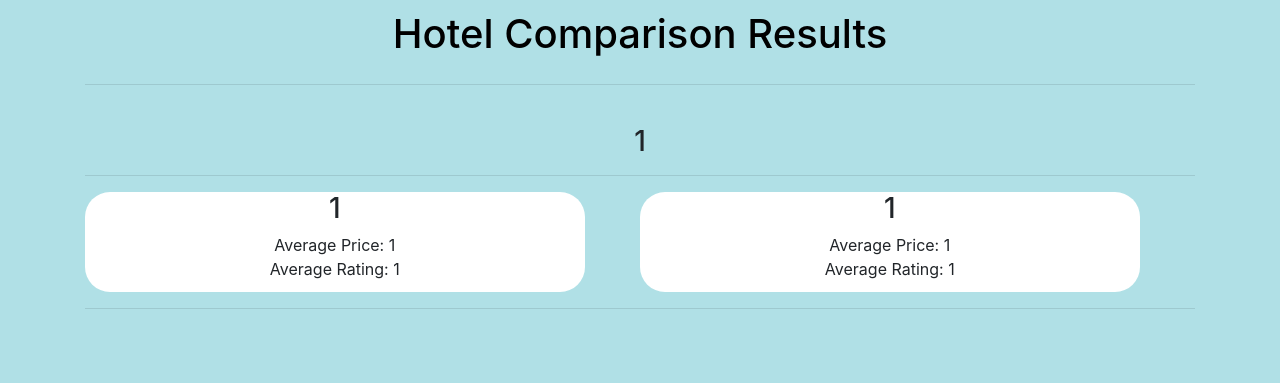
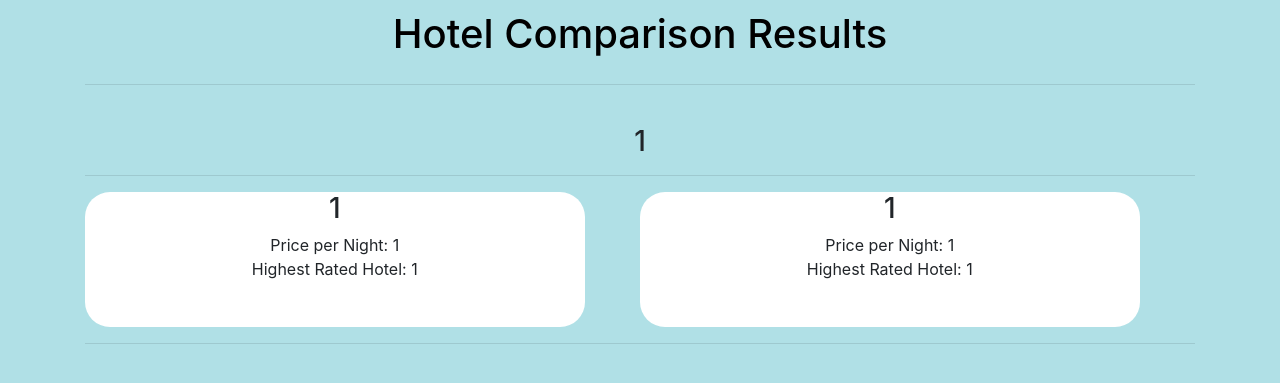
Before and after one commit to sarahhdong/UCSD-TritonHacks-2021, a Flask app: page /hotelresult/1/1/1/1/1/1/1 in a window 1280 px wide. Shown: the part 56-439 px from the top of the page. Run offline with Flask 2, Linux system fonts and the light colour scheme; some libraries are stand-ins or nearby versions.

Commit message:
final design

```diff
--- a/templates/foodcompare.html
+++ b/templates/foodcompare.html
@@ -19,7 +19,7 @@
     </div>
 
     <div class="form-group">
-        <label for="loc2">Location2</label>
+        <label for="ploc2">Location2</label>
         <input type="text" name="loc2"
                placeholder="Location2" class="form-control"
                value="{{ request.form['loc2'] }}"></input>
--- a/templates/hotelResult.html
+++ b/templates/hotelResult.html
@@ -13,18 +13,18 @@
 
 
 <div style="width: 100%;">
-        <div style="width: 45%; height: 100px; float: left; background: white; text-align: center; border-radius: 25px;" >
+        <div style="width: 45%; height: 135px; float: left; background: white; text-align: center; border-radius: 25px;" >
           <h3>{{city1}}</h3>
 
-      Average Price: {{firstHot1_price}}<br>
-      Average Rating: {{firstHot1}}
+      Price per Night: {{firstHot1_price}}<br>
+      Highest Rated Hotel: {{firstHot1}}
 
         </div>
-        <div style="margin-left: 50%; width: 45%; height: 100px;  background: white; text-align: center; border-radius: 25px;">
+        <div style="margin-left: 50%; width: 45%; height: 135px;  background: white; text-align: center; border-radius: 25px;">
           <h3>{{city2}}</h3>
 
-      Average Price: {{firstHot2_price}}<br>
-      Average Rating: {{firstHot2}}
+      Price per Night: {{firstHot2_price}}<br>
+      Highest Rated Hotel: {{firstHot2}}
         </div>
   </div>
 
--- a/templates/index.html
+++ b/templates/index.html
@@ -1,6 +1,6 @@
 {% extends 'layout.html' %}
 
 {% block content %}
-    <h1>{% block title %} Welcome to Location Comparison APP {% endblock %}</h1>
-
+    <h1>{% block title %} Welcome to Location Comparison{% endblock %}</h1>
+   <center> <img src="https://touch360.com.sg/wp-content/uploads/2021/01/Compare-Products-for-WooCommerce.png" alt="pic" /></center>
  {% endblock %}
```
